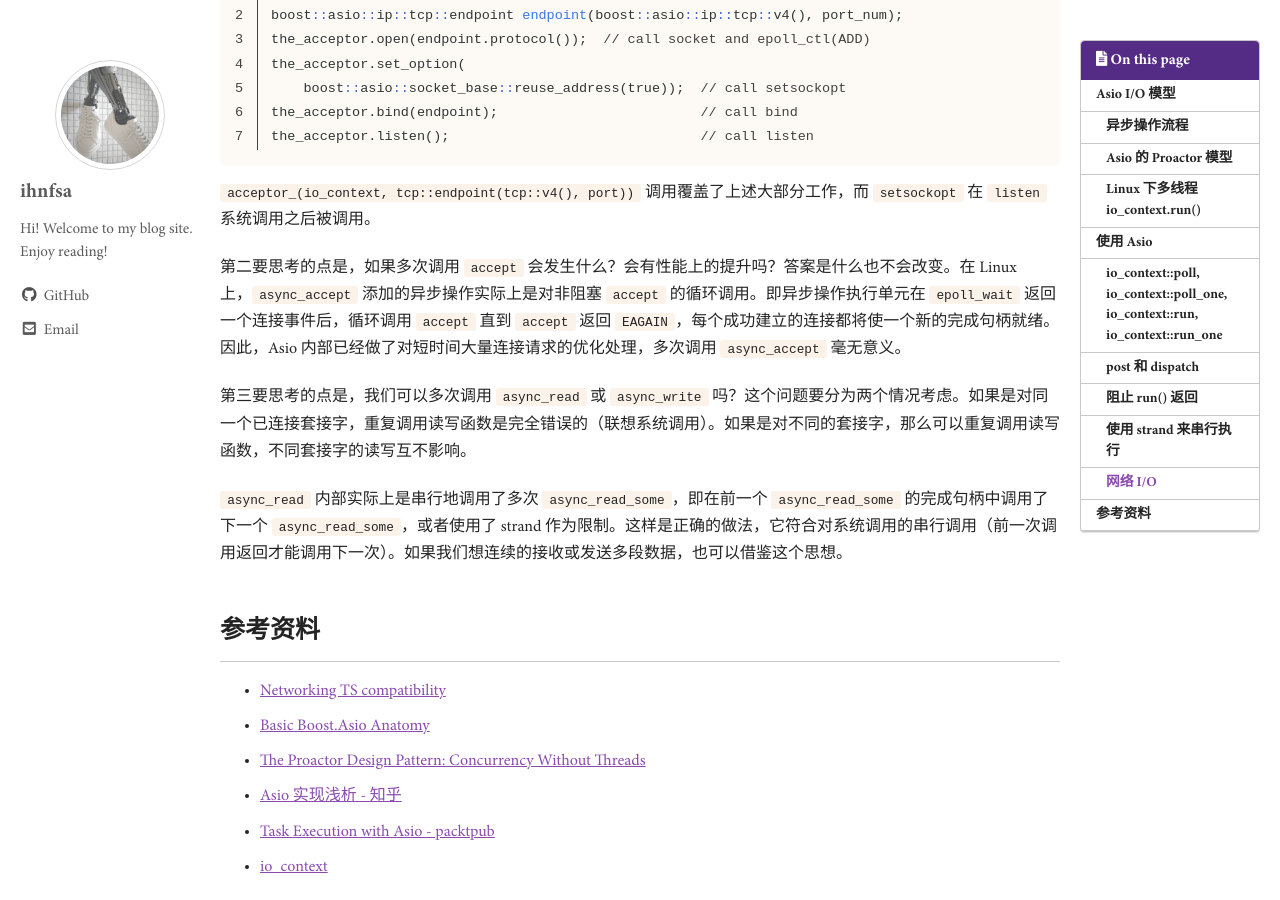
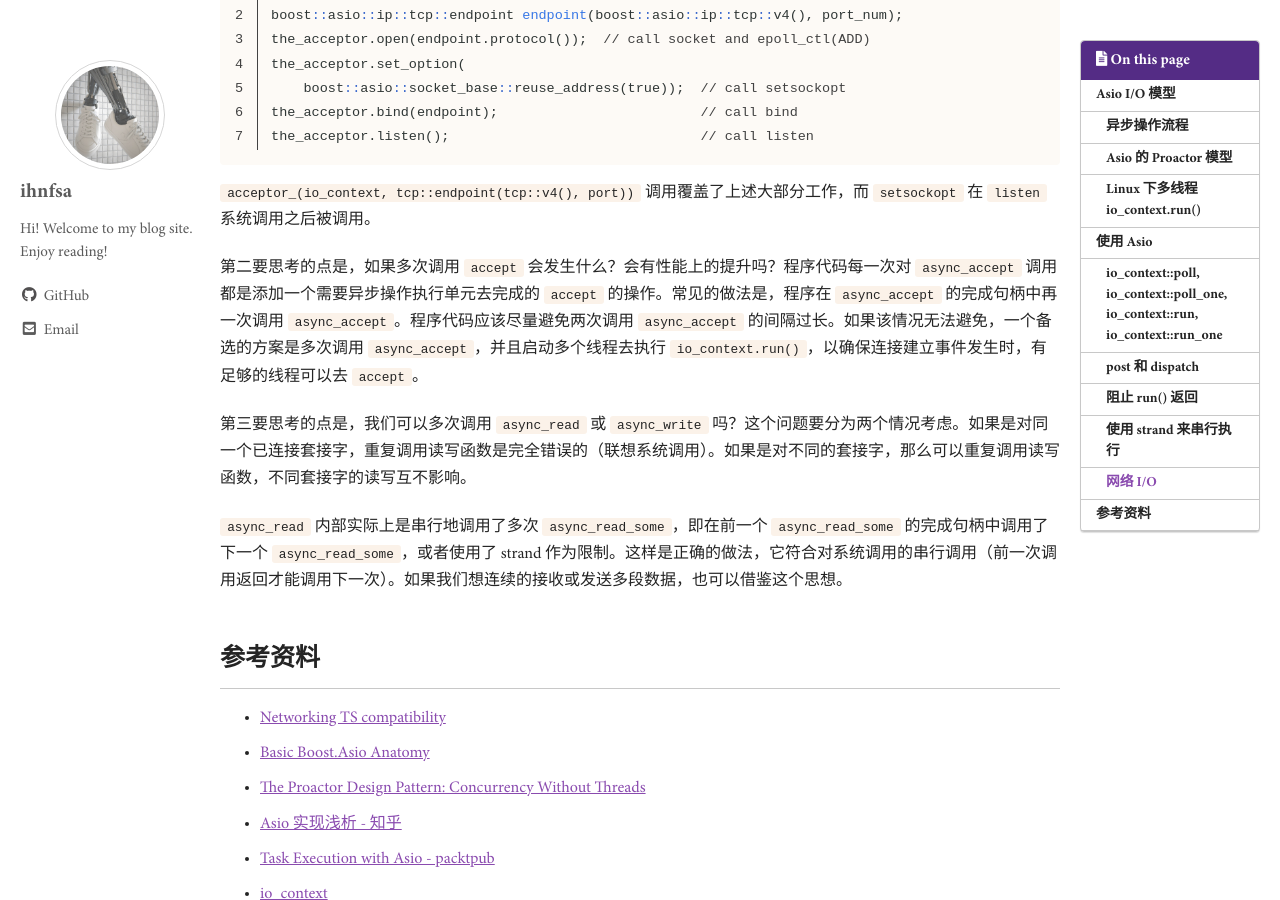
Before and after one commit to ihnfsax/ihnfsax.github.io, a Jekyll site: the page built from _posts/2023-08-15-asio-basic.md, in a window 1280 px wide and 900 px high, scrolled down 10452 px. Built offline with Jekyll 4.4.1, drawn with Linux system fonts in a browser that asks for light colours; cached includes are drawn as plain includes; some web fonts are replaced; comment, search, counter and statistics services are not loaded.

Commit message:
Fix a bug in asio-basic

```diff
--- a/_posts/2023-08-15-asio-basic.md
+++ b/_posts/2023-08-15-asio-basic.md
@@ -348,7 +348,7 @@ the_acceptor.listen();                               // call listen
 
 `acceptor_(io_context, tcp::endpoint(tcp::v4(), port))` 调用覆盖了上述大部分工作，而 `setsockopt` 在 `listen` 系统调用之后被调用。
 
-第二要思考的点是，如果多次调用 `accept` 会发生什么？会有性能上的提升吗？答案是什么也不会改变。在 Linux 上，`async_accept` 添加的异步操作实际上是对非阻塞 `accept` 的循环调用。即异步操作执行单元在 `epoll_wait` 返回一个连接事件后，循环调用 `accept` 直到 `accept` 返回 `EAGAIN`，每个成功建立的连接都将使一个新的完成句柄就绪。因此，Asio 内部已经做了对短时间大量连接请求的优化处理，多次调用 `async_accept` 毫无意义。
+第二要思考的点是，如果多次调用 `accept` 会发生什么？会有性能上的提升吗？程序代码每一次对 `async_accept` 调用都是添加一个需要异步操作执行单元去完成的 `accept` 的操作。常见的做法是，程序在 `async_accept` 的完成句柄中再一次调用 `async_accept`。程序代码应该尽量避免两次调用 `async_accept` 的间隔过长。如果该情况无法避免，一个备选的方案是多次调用 `async_accept`，并且启动多个线程去执行 `io_context.run()`，以确保连接建立事件发生时，有足够的线程可以去 `accept`。
 
 第三要思考的点是，我们可以多次调用 `async_read` 或 `async_write` 吗？这个问题要分为两个情况考虑。如果是对同一个已连接套接字，重复调用读写函数是完全错误的（联想系统调用）。如果是对不同的套接字，那么可以重复调用读写函数，不同套接字的读写互不影响。
 
```
